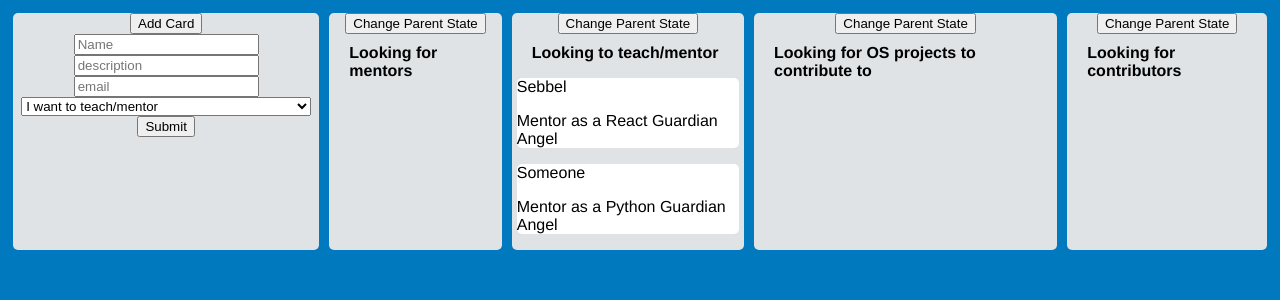
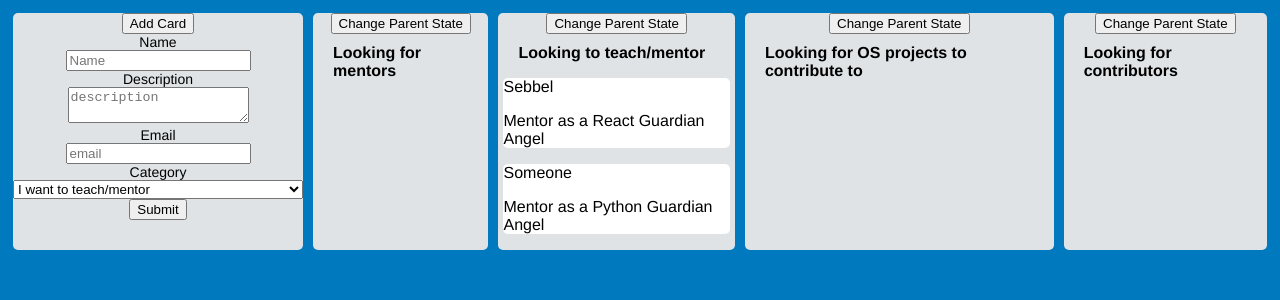
Before and after one commit to lpatmo/matching-project, a React (Create React App) app: page / in a window 1280 px wide. Shown: the top 300 px of the page. Built offline with nearby package versions, Linux system fonts and the light colour scheme.

Commit message:
Update Form html and styles

```diff
--- a/src/Components/Form.js
+++ b/src/Components/Form.js
@@ -19,20 +19,27 @@ class Form extends React.Component {
     return (
       <form onSubmit={this.handleSubmit}>
         <div>
-        <label>
+          <label for="name">
+            Name
+          </label>
           <input type="text" name="name" placeholder="Name" value={this.state.name} />
-        </label>
         </div>
         <div>
-        <label>
-          <input type="text" name="description" placeholder="description" value={this.state.description} />
+          <label for="description">
+            Description
           </label>
+          <textarea type="textarea" name="description" placeholder="description" value={this.state.description} />
         </div>
         <div>
-        <label>
+          <label for="email">
+            Email
+          </label>
           <input type="email" name="email" placeholder="email" />
+        </div>
+        <div>
+          <label for="category">
+            Category
           </label>
-        </div>
           <select name="category" value={this.state.category}>
             <option value="mentorSignup">I want to teach/mentor</option>
             <option value="menteeSignup">I want a mentor</option>
@@ -43,7 +50,10 @@ class Form extends React.Component {
               I am looking for contributors to my OS project
             </option>
           </select>
+        </div>
+        <div>
           <button>Submit</button>
+        </div>
       </form>
     );
   }
--- a/src/styles.css
+++ b/src/styles.css
@@ -27,6 +27,11 @@ body {
     border-radius: 5px;
 }
 
+label {
+  display: block;
+  font-size: 14px;
+}
+
 @media (max-width: 500px) {
     .App {
         flex-direction: column;
```
Lines whose indentation alone changed are shown as unchanged.
